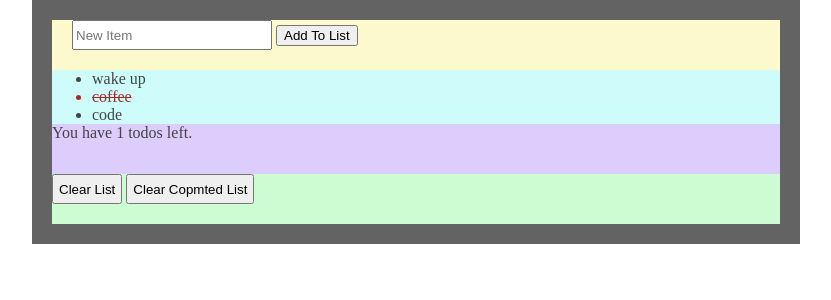
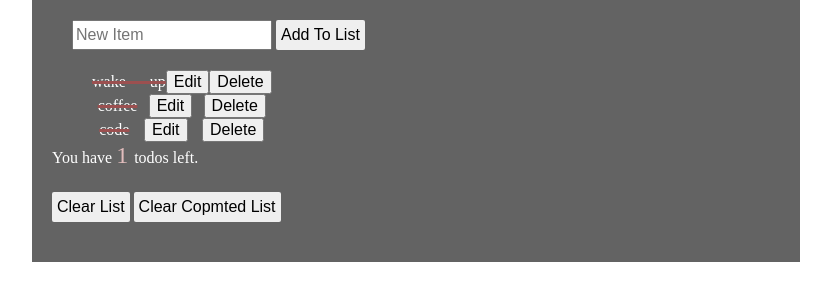
Before and after one commit to Suha-AlHumaid/W02D05, a plain HTML site: page index.html in a window 1280 px wide. Shown: the whole page, without its empty margins (224-1055 px from the left). Drawn offline with nearby package versions, Linux system fonts and the light colour scheme.

Commit message:
update css

```diff
--- a/index.html
+++ b/index.html
@@ -18,7 +18,7 @@
           id="newItemFeild"
           placeholder="New Item"
         />
-        <input type="button" value="Add To List" id="addBtn" class="addBtn" />
+        <input type="button" value="Add To List" id="addBtn" class="btn" />
       </div>
 
       <div class="listDiv" id="listDiv">
--- a/main.js
+++ b/main.js
@@ -76,7 +76,7 @@ $("#count").html(` ${count} `);
 const randerList = () => {
   $("ul").html("");
   toDos.forEach((elem, index) => {
-    $("ul").append(`<li id=${index} class="myClass">${elem.name}</li>`);
+    $("ul").append(`<li id=${index} "><p class="myClass">${elem.name}</p><button class="btnli">Edit</button> <button class="btnli">Delete</button></li>`);
     $(`#${index}`).on("click", () => editFunc(index));
 
 
--- a/style.css
+++ b/style.css
@@ -1,6 +1,7 @@
 *{
     box-sizing: border-box;
     margin: 0 auto;
+    font-size: 1rem;
 }
 .container {
     width: 60%;
@@ -10,11 +11,26 @@
     background-color: #0000009c;
     color: rgb(68, 68, 68);
     padding: 20px;
+    color: white;
 
+}
+ul{
+    display: inline-block;
+}
+li{
+    font-size: 1.5rem;
+    display: flex;
+    justify-content: flex-start;
+    width: 100%;
+    align-items: center;
+}
+span{
+    font-size: 1.5rem;
+    color: rgb(226, 189, 189);
 }
 .newItemDiv {
 
-    background-color: #fcf9cd;
+
     height: 50px;
     width: 100%;
     display: inline-block;
@@ -22,20 +38,22 @@
 }
 
 
-.btn{
+.btn {
     width: auto;
     height: 30px;
     padding: 5px;
+    border: none;
+    border-radius: 2px;
+
 }
 #newItemFeild {
     width: 200px;
     height: 30px;
     margin-left: 20px;
 }
-.addBtn{
-}
+
 .listDiv {
-    background-color: #cdfcfa;
+
     width: 100%;
 
 }
@@ -46,16 +64,17 @@
 .count{
     height: 50px;
     width: 100%;
-    background-color: #ddcdfc;
+
 }
 .btns{
     height: 50px;
     width: 100%;
-    background-color: #cdfcd3;
+
     display: inline-block;
 }
 .myClass{
-    color: brown;
+
     word-spacing: 20px;
-    text-decoration: line-through;
+    text-decoration: rgb(156, 80, 80) solid line-through;
+    text-decoration-thickness: 3px;
     }
```
